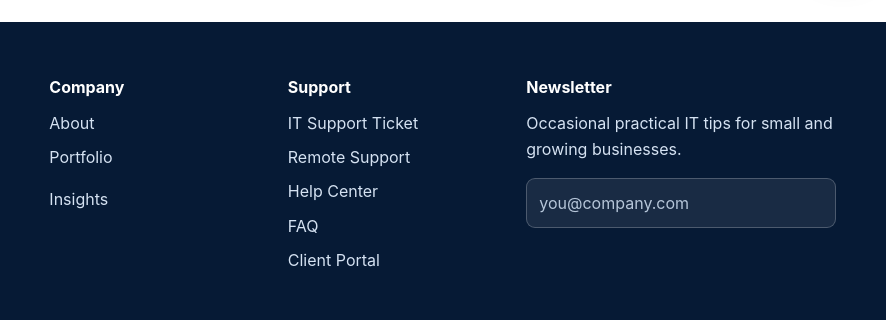
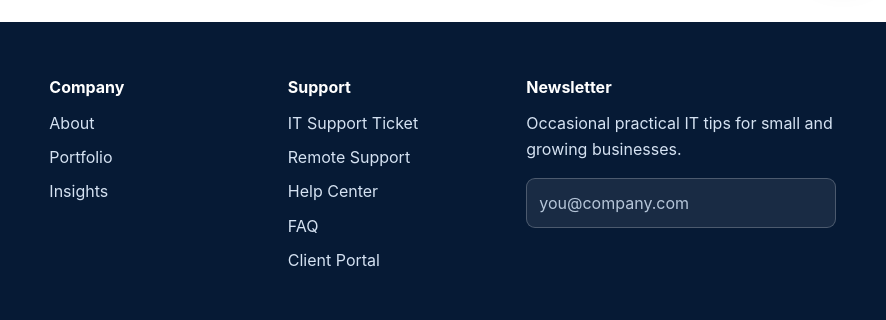
Before and after one commit to owusuduahephraim1/nana-k-it-solutions-consult, a plain HTML site: page site/portfolio.html in a window 1280 px wide. Shown: the part 822-1142 px from the top of the page, 394-1280 px from the left. Drawn offline with Linux system fonts and the light colour scheme; no server answers.

Commit message:
Clean empty footer navigation item

```diff
--- a/site/portfolio.html
+++ b/site/portfolio.html
@@ -38,7 +38,7 @@
   <div class="container">
     <div class="footer-grid">
       <div class="footer-brand"><img src="assets/images/logo.png" alt="Nana K IT Solutions Consult logo"><p>Practical IT support, networking, MIS, consulting, cybersecurity basics, and system administration for growing organizations.</p><div class="socials" aria-label="Social links"><a href="https://web.facebook.com/syrresa/directory_links" aria-label="Facebook" target="_blank" rel="noopener noreferrer"><i class="fa-brands fa-facebook-f"></i></a><a href="https://www.linkedin.com/in/ephraim-owusu-duah-720385335" aria-label="LinkedIn" target="_blank" rel="noopener noreferrer"><i class="fa-brands fa-linkedin-in"></i></a></div></div>
-      <div><h3>Company</h3><ul class="footer-links"><li><a href="about.html">About</a></li><li><a href="portfolio.html">Portfolio</a></li><li></li><li><a href="blog.html">Insights</a></li></ul></div>
+      <div><h3>Company</h3><ul class="footer-links"><li><a href="about.html">About</a></li><li><a href="portfolio.html">Portfolio</a></li><li><a href="blog.html">Insights</a></li></ul></div>
       <div><h3>Support</h3><ul class="footer-links"><li><a href="support.html">IT Support Ticket</a></li><li><a href="remote-support.html">Remote Support</a></li><li><a href="knowledge-base.html">Help Center</a></li><li><a href="faq.html">FAQ</a></li><li><a href="client-portal.html">Client Portal</a></li></ul></div>
       <div><h3>Newsletter</h3><p>Occasional practical IT tips for small and growing businesses.</p><form class="newsletter-form" data-api-path="/api/newsletter"><label class="sr-only" for="footer-email">Email address</label><input id="footer-email" name="email" type="email" placeholder="you@company.com" required><input class="honeypot" type="text" name="website" tabindex="-1" autocomplete="off"><button class="btn btn-light" type="submit">Subscribe</button><div class="form-status"></div></form></div>
     </div>
```
